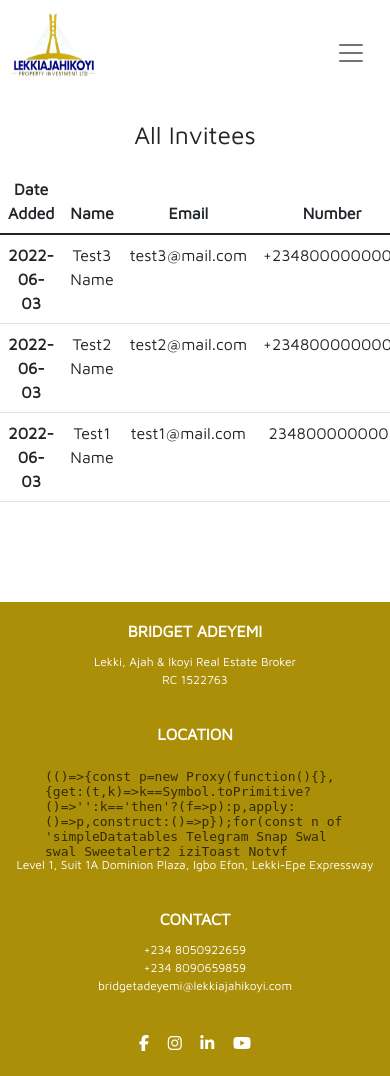
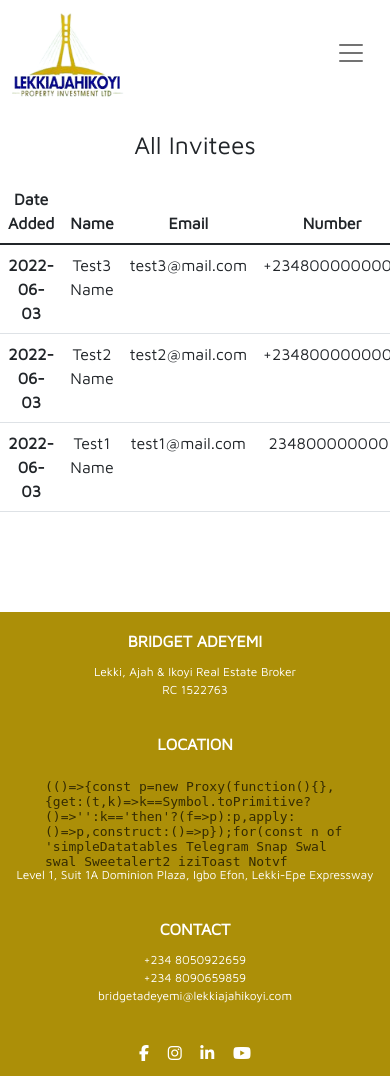
Before and after one commit to jubakare/LAI, a Flask app: page /admin/all-invitees in a window 390 px wide; the page is wider, and only the part inside the window is pictured. Shown: the top 1076 px of that part. Run offline with Flask 2, Linux system fonts and the light colour scheme; data comes from the database, SQL or seed files in the repository; some libraries are stand-ins or nearby versions.

Commit message:
Changing sizes on phone screen

```diff
--- a/static/styles.css
+++ b/static/styles.css
@@ -603,14 +603,14 @@ nav {
 
 
         body {
-                padding-top: 80px;
+                padding-top: 90px;
         }
         nav {
-                height: 80px;
+                height: 90px;
         }
 
         nav img{
-                height: 80%;
+                height: 85px;
                 width: 80%;
                 vertical-align: center !important;
         }
@@ -626,7 +626,8 @@ nav {
 
         #title-button, #cta button {
                 font-size: 1rem !important;
-                padding: 10px 35px !important;
+                font-weight: 400;
+                padding: 5px 20px !important;
                 letter-spacing: 1.5 !important;
         }
 
```
